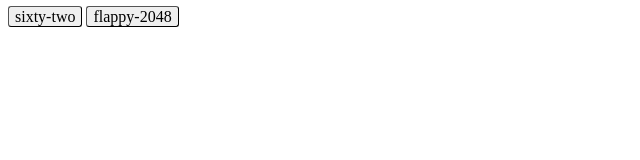
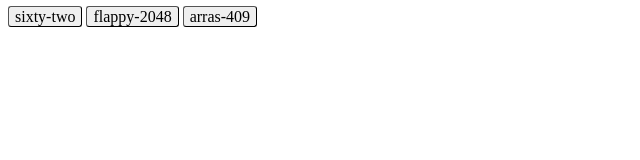
Before and after one commit to leviajulianna09/leviajulianna09.github.io, a plain HTML site: page index.html in a window 1280 px wide. Shown: the whole page, without its empty margins (0-640 px from the left). Drawn offline with Linux system fonts and the light colour scheme.

Commit message:
Update index.html

```diff
--- a/index.html
+++ b/index.html
@@ -9,5 +9,6 @@
 <body>
 <a href="https://leviajulianna09.github.io/sixty-two/" class="button">sixty-two</a>
 <a href="https://leviajulianna09.github.io/flappy-2048/" class="button">flappy-2048</a>
+<a href="https://leviajulianna09.github.io/arras-409/" class="button">arras-409</a>
 </body>
 </html>
```
